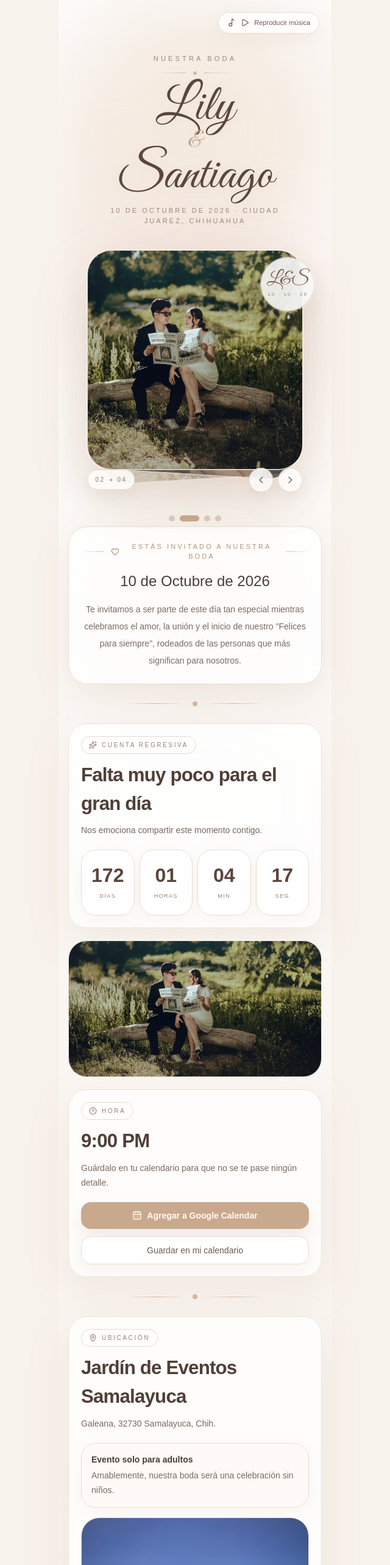
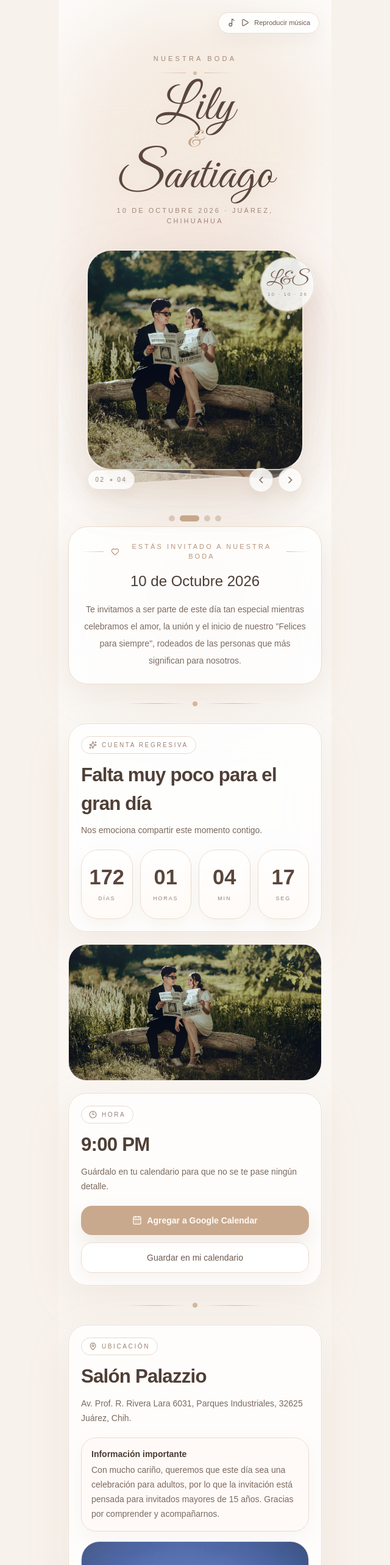
Before and after one commit to roiszs/BodaSantiago-Lily, a Next.js app: page / in a window 1280 px wide. Shown: the top 2566 px of the page at 61% size, without its empty margins (320-960 px from the left). Built offline with nearby package versions, Linux system fonts and the light colour scheme.

Commit message:
Arreglando detalles

```diff
--- a/src/app/invitacion/page.tsx
+++ b/src/app/invitacion/page.tsx
@@ -10,7 +10,7 @@ export default function InvitacionPage() {
         <h1 className="mt-4 text-4xl font-semibold">
           Lily <span className="text-white/60">&</span> Santiago
         </h1>
-        <p className="mt-4 text-white/75">10 de Octubre de 2026</p>
+        <p className="mt-4 text-white/75">10 de Octubre 2026</p>
       </div>
     </main>
   );
--- a/src/app/page.tsx
+++ b/src/app/page.tsx
@@ -291,13 +291,17 @@ export default function WeddingInvitationMobile() {
   const wedding = {
     bride: "Lily",
     groom: "Santiago",
-    dateLabel: "10 de Octubre de 2026",
+    dateLabel: "10 de Octubre 2026",
     ceremonyTimeLabel: "9:00 PM",
     countdownTarget: "2026-10-10T21:00:00-06:00",
-    venue: "Jardín de Eventos Samalayuca",
-    address: "Galeana, 32730 Samalayuca, Chih.",
+    venue: "Salón Palazzio",
+    address:
+      "Av. Prof. R. Rivera Lara 6031, Parques Industriales, 32625 Juárez, Chih.",
     mapsUrl:
-      "https://www.google.pl/maps/place/Jard%C3%ADn+de+Eventos+Samalayuca/@31.3508856,-106.4785693,16z/data=!4m6!3m5!1s0x86e77fafe090cd85:0x4b18b7e218e90841!8m2!3d31.3508856!4d-106.4785693!16s%2Fg%2F11p0y67y4m?hl=es-419&entry=ttu&g_ep=EgoyMDI2MDQxOS4wIKXMDSoASAFQAw%3D%3D",
+      "https://www.google.com/maps/search/?api=1&query=" +
+      encodeURIComponent(
+        "Salón Palazzio, Av. Prof. R. Rivera Lara 6031, Parques Industriales, 32625 Juárez, Chihuahua"
+      ),
     galleryClosingQuote:
       "Gracias por acompañarnos a escribir el primer capítulo de esta nueva historia juntos.",
     introText:
@@ -541,18 +545,20 @@ export default function WeddingInvitationMobile() {
             <span className="h-px w-12 bg-gradient-to-l from-transparent to-[#d7bca6]" />
           </div>
 
+          <div className="mt-5 flex flex-col items-center">
             <h1
-            className={`${greatVibes.className} mt-5 text-[5.2rem] leading-[0.8] tracking-normal text-[#5a463c] drop-shadow-[0_2px_10px_rgba(184,154,129,0.12)]`}
+              className={`${greatVibes.className} w-full text-center text-[5.2rem] leading-[0.8] tracking-normal text-[#5a463c] drop-shadow-[0_2px_10px_rgba(184,154,129,0.12)]`}
             >
-            {wedding.bride}
+              <span className="block">Lily</span>
               <span className="mx-auto my-2 block text-[2.3rem] font-light text-[#c5a489]">
                 &
               </span>
-            {wedding.groom}
+              <span className="block">Santiago</span>
             </h1>
+          </div>
 
-          <p className="mx-auto mt-4 max-w-xs text-[11px] uppercase tracking-[0.28em] text-[#9f8678]">
-            {wedding.dateLabel} · Ciudad Juarez, Chihuahua
+          <p className="mx-auto mt-4 max-w-xs text-center text-[11px] uppercase tracking-[0.28em] text-[#9f8678]">
+            {wedding.dateLabel} · Juárez, Chihuahua
           </p>
 
           <div className="relative mt-10">
@@ -599,7 +605,7 @@ export default function WeddingInvitationMobile() {
             icon={<Sparkles size={13} />}
           />
 
-          <div className="grid grid-cols-4 gap-2 text-center">
+          <div className="grid grid-cols-4 gap-3 text-center">
             {[
               { label: "Días", value: pad(timeLeft.days) },
               { label: "Horas", value: pad(timeLeft.hours) },
@@ -608,12 +614,12 @@ export default function WeddingInvitationMobile() {
             ].map((item) => (
               <div
                 key={item.label}
-                className="flex min-h-[108px] flex-col items-center justify-center rounded-3xl border border-[#eadccf] bg-white/78 px-1 py-4 shadow-[0_10px_30px_rgba(184,154,129,0.10)]"
+                className="flex min-h-[114px] flex-col items-center justify-center rounded-[28px] border border-[#eadccf] bg-[linear-gradient(180deg,rgba(255,255,255,0.92),rgba(255,249,244,0.82))] px-2 py-4 shadow-[0_12px_28px_rgba(184,154,129,0.10)]"
               >
-                <div className="text-[2rem] font-semibold leading-none text-[#5a463c]">
+                <div className="text-[2.15rem] font-semibold leading-none text-[#5a463c]">
                   {item.value}
                 </div>
-                <div className="mt-3 whitespace-nowrap text-[9px] uppercase tracking-[0.16em] text-[#9a8478]">
+                <div className="mt-3 whitespace-nowrap text-[9px] uppercase tracking-[0.2em] text-[#9a8478]">
                   {item.label}
                 </div>
               </div>
@@ -641,7 +647,7 @@ export default function WeddingInvitationMobile() {
               href={weddingCalendarData.google}
               target="_blank"
               rel="noreferrer"
-              className={primaryButton}
+              className={`${primaryButton} rounded-[18px] py-3.5`}
             >
               <CalendarDays size={16} />
               Agregar a Google Calendar
@@ -652,7 +658,7 @@ export default function WeddingInvitationMobile() {
               onClick={() =>
                 downloadIcs("boda-lily-santiago.ics", weddingCalendarData.ics)
               }
-              className={secondaryButton}
+              className={`${secondaryButton} rounded-[18px] py-3.5`}
             >
               Guardar en mi calendario
             </button>
@@ -672,16 +678,18 @@ export default function WeddingInvitationMobile() {
           <div className="space-y-4">
             <div className={softPanel}>
               <p className="text-sm font-semibold text-[#4b3d35]">
-                Evento solo para adultos
+                Información importante
               </p>
               <p className="mt-1 text-sm leading-6 text-[#7b6a60]">
-                Amablemente, nuestra boda será una celebración sin niños.
+                Con mucho cariño, queremos que este día sea una celebración para
+                adultos, por lo que la invitación está pensada para invitados
+                mayores de 15 años. Gracias por comprender y acompañarnos.
               </p>
             </div>
 
             <InvitationImage
               src="/invitacion/fotoSalon.jpeg"
-              alt="Foto exterior del salón"
+              alt="Foto exterior del salón Palazzio"
             />
 
             <div className="overflow-hidden rounded-[30px] border border-[#eadccf] bg-white/90 shadow-[0_16px_40px_rgba(184,154,129,0.10)]">
@@ -699,7 +707,7 @@ export default function WeddingInvitationMobile() {
               href={wedding.mapsUrl}
               target="_blank"
               rel="noreferrer"
-              className={primaryButton}
+              className={`${primaryButton} rounded-[18px] py-3.5`}
             >
               <MapPin size={16} />
               Abrir ubicación en Maps
@@ -765,7 +773,7 @@ export default function WeddingInvitationMobile() {
             <button
               type="button"
               onClick={() => setShowDressIdeas(true)}
-              className={secondaryButton}
+              className={`${secondaryButton} rounded-[18px] py-3.5`}
             >
               Consultar más ideas
             </button>
@@ -805,8 +813,8 @@ export default function WeddingInvitationMobile() {
               de confirmar por persona, no por familia.
             </p>
             <p className="mt-2 text-sm leading-6 text-[#7b6a60]">
-              Nuestra boda será solo para adultos, por lo que no habrá acceso
-              para niños.
+              La invitación para la boda está pensada para invitados mayores de
+              15 años.
             </p>
           </div>
 
@@ -852,7 +860,7 @@ export default function WeddingInvitationMobile() {
               )}?text=${weddingMessage}`}
               target="_blank"
               rel="noreferrer"
-              className={primaryButton}
+              className={`${primaryButton} rounded-[18px] py-3.5`}
             >
               Confirmo que asistiré
             </a>
@@ -932,7 +940,7 @@ export default function WeddingInvitationMobile() {
               )}?text=${afterMessage}`}
               target="_blank"
               rel="noreferrer"
-              className={primaryButton}
+              className={`${primaryButton} rounded-[18px] py-3.5`}
             >
               Confirmar asistencia a la tornaboda
             </a>
@@ -962,7 +970,7 @@ export default function WeddingInvitationMobile() {
                 href={wedding.tornabodaMapsUrl}
                 target="_blank"
                 rel="noreferrer"
-                className={primaryButton}
+                className={`${primaryButton} rounded-[18px] py-3.5`}
               >
                 <MapPin size={16} />
                 Abrir ubicación de la tornaboda
```
Lines whose indentation alone changed are shown as unchanged.
